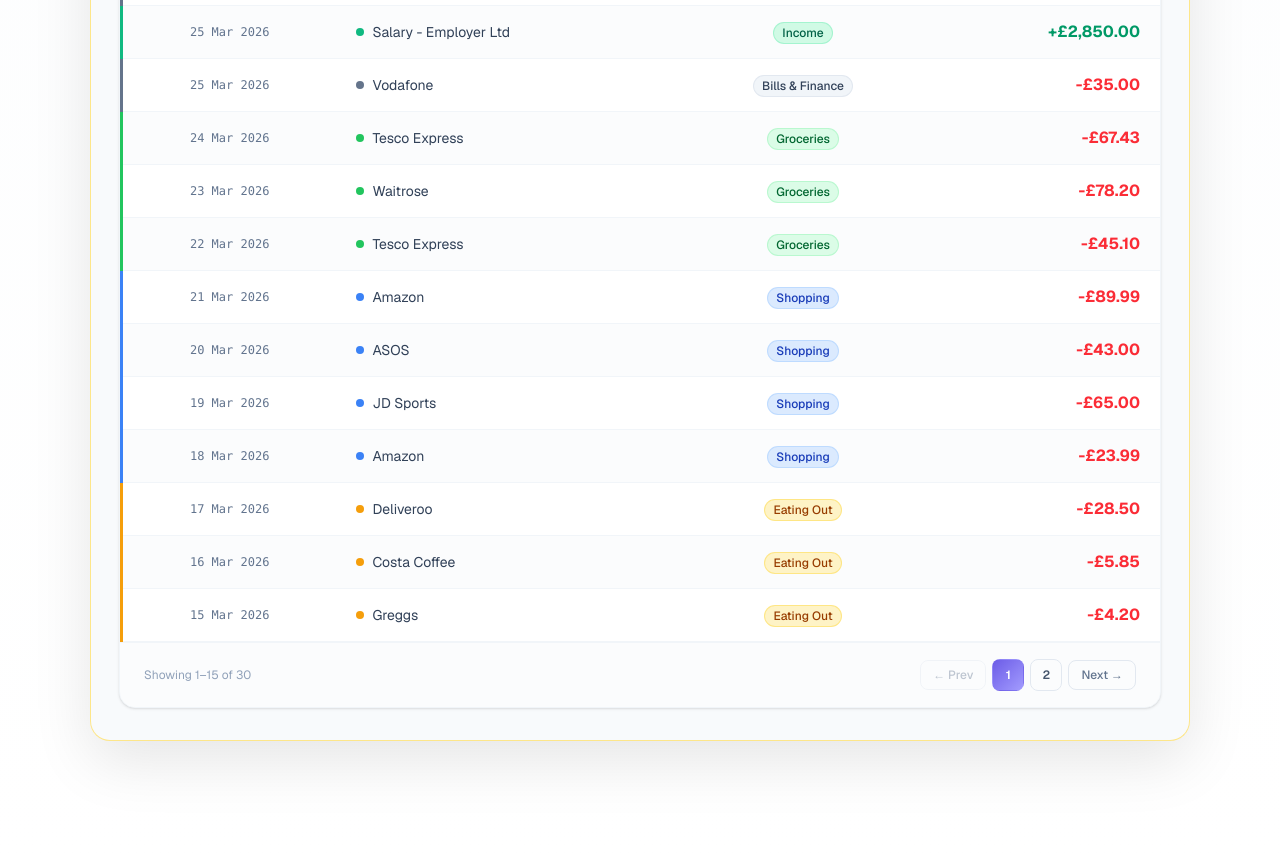
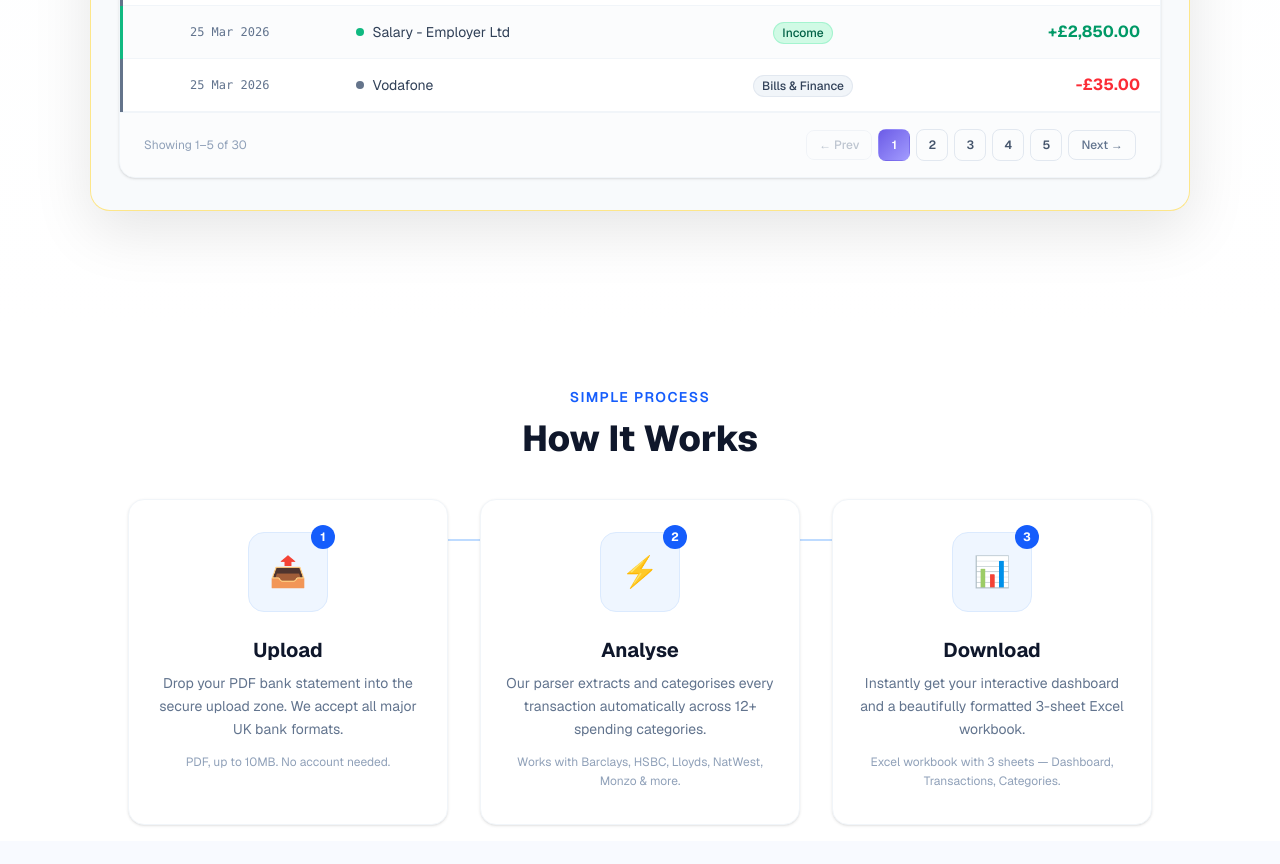
Before and after one commit to kasimk94/StatementFlow, a Next.js app: page / in a window 1280 px wide. Shown: the part 2260-3124 px from the top of the page. Built offline with nearby package versions, Linux system fonts and the light colour scheme.

Commit message:
Reduce demo transaction list to 5 rows per page

```diff
--- a/components/Dashboard.js
+++ b/components/Dashboard.js
@@ -611,8 +611,9 @@ export default function Dashboard({ transactions, demoMode = false, confidence,
     });
   }, [filtered, sortKey, sortDir]);
 
-  const totalPages = Math.max(1, Math.ceil(sorted.length / PAGE_SIZE));
-  const paginated  = sorted.slice((page - 1) * PAGE_SIZE, page * PAGE_SIZE);
+  const pageSize   = demoMode ? 5 : PAGE_SIZE;
+  const totalPages = Math.max(1, Math.ceil(sorted.length / pageSize));
+  const paginated  = sorted.slice((page - 1) * pageSize, page * pageSize);
 
   function toggleSort(key) {
     if (sortKey === key) setSortDir((d) => (d === "asc" ? "desc" : "asc"));
@@ -1063,7 +1064,7 @@ export default function Dashboard({ transactions, demoMode = false, confidence,
         {totalPages > 1 && (
           <div className="px-6 py-4 border-t border-slate-100 flex items-center justify-between text-sm text-slate-500 bg-slate-50/60">
             <span className="text-xs text-slate-400">
-              Showing {(page - 1) * PAGE_SIZE + 1}–{Math.min(page * PAGE_SIZE, sorted.length)} of {sorted.length}
+              Showing {(page - 1) * pageSize + 1}–{Math.min(page * pageSize, sorted.length)} of {sorted.length}
             </span>
             <div className="flex items-center gap-1.5">
               <button
```
